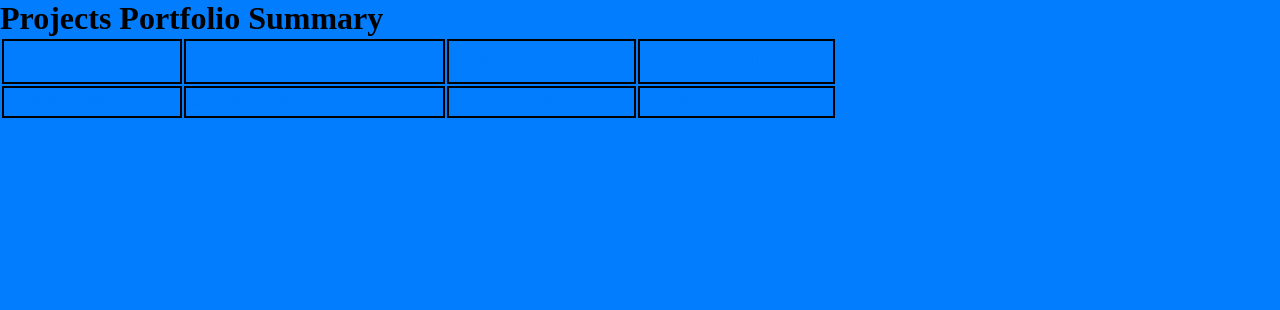
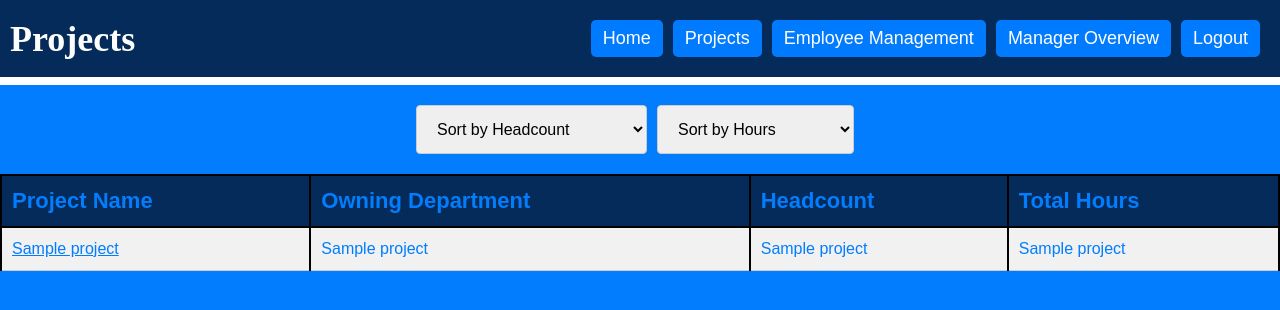
Before and after one commit to SammyMcNab/CIS3530A4, a Flask app: page /projects in a window 1280 px wide. Shown: the top 310 px of the page. Run offline with Flask 3, Linux system fonts and the light colour scheme; the visitor is signed in with stand-in values (Sample User, id 1); a database or web service that is not in the repository returns one stand-in record (values such as "Sample title"); some libraries are stand-ins or nearby versions.

Commit message:
Update projects.html

```diff
--- a/app/templates/projects.html
+++ b/app/templates/projects.html
@@ -4,26 +4,51 @@
     <title>Projects Portfolio Summary</title>
     <link rel="stylesheet" href="{{ url_for('static', filename='css/style.css') }}">
 </head>
-<body class="projects_page">
-<h1 class="projects_page h1">Projects Portfolio Summary</h1>
+<body class="page">
+    <header>
+        <div class="header_div">
+            <h1 class="header">Projects</h1>
+            <div class="nav_button_group">
+                <a href="{{ url_for('main.search') }}" class="button">Home</a>
+                <a href="{{ url_for('main.projects') }}" class="button">Projects</a>
+                <a href="{{ url_for('main.employee_list') }}" class="button">Employee Management</a>
+                <a href="{{ url_for('main.managers_overview') }}" class="button">Manager Overview</a>
+                <a href="{{ url_for('main.logout') }}" class="button">Logout</a>
+            </div>
+        </div>
+    </header>
+    <main>
+        <div class="filter-section-projects">
+            <div class="dropdown-group">
+                <div class="filter">
+                    <select id="sort_column" name="sort_column" class="dropdown" onchange="window.location.href=this.value;">
+                        <option value="" disabled selected>Sort by Headcount</option>
+                        <option value="{{ url_for('main.projects', sort_by='headcount', order='ASC') }}"
+                        {% if request.args.get('sort_by') == 'headcount' and request.args.get('order') == 'ASC' %}selected{% endif %}>Ascending (Headcount)</option>
+                        <option value="{{ url_for('main.projects', sort_by='headcount', order='DESC') }}"
+                        {% if request.args.get('sort_by') == 'headcount' and request.args.get('order') == 'DESC' %}selected{% endif %}>Descending (Headcount)</option>
+                    </select>
+                </div>
 
-<table>
+                <div class="filter">
+                    <select name="sort_by" id="sort_by" class="dropdown" onchange="window.location.href=this.value;">
+                        <option value="" disabled selected>Sort by Hours</option>
+                        <option value="{{ url_for('main.projects', sort_by='total_hours', order='ASC') }}"
+                        {% if request.args.get('sort_by') == 'total_hours' and request.args.get('order') == 'ASC' %}selected{% endif %}>Ascending (Hours)</option>
+                        <option value="{{ url_for('main.projects', sort_by='total_hours', order='DESC') }}"
+                        {% if request.args.get('sort_by') == 'total_hours' and request.args.get('order') == 'DESC' %}selected{% endif %}>Descending (Hours)</option>
+                    </select>
+                </div>
+            </div>
+        </div>
+
+        <table class="table">
             <thead>
                 <tr>
-            <th style="font-size:26px">Project Name</th>
-            <th style="font-size:26px">Owning Department</th>
-            <th style="font-size:26px">
-                <!-- Filters by ascending headcount -->
-                <a href="{{ url_for('main.projects', sort_by='headcount', order='ASC') }}">Headcount ↑</a>
-                <!-- Filters by descending headcount -->
-                <a href="{{ url_for('main.projects', sort_by='headcount', order='DESC') }}">↓</a>
-            </th>
-            <th style="font-size:26px">
-                <!-- Filters by ascending total hours -->
-                <a href="{{ url_for('main.projects', sort_by='total_hours', order='ASC') }}">Total Hours ↑</a>
-                <!-- Filters by descending total hours -->
-                <a href="{{ url_for('main.projects', sort_by='total_hours', order='DESC') }}">↓</a>
-            </th>
+                    <th>Project Name</th>
+                    <th>Owning Department</th>
+                    <th>Headcount</th>
+                    <th>Total Hours</th>
                 </tr>
             </thead>
             <tbody>
@@ -47,5 +72,6 @@
             {% endfor %}
             </tbody>
         </table>
+    </main>
 </body>
 </html>
```
Lines whose indentation alone changed are shown as unchanged.
